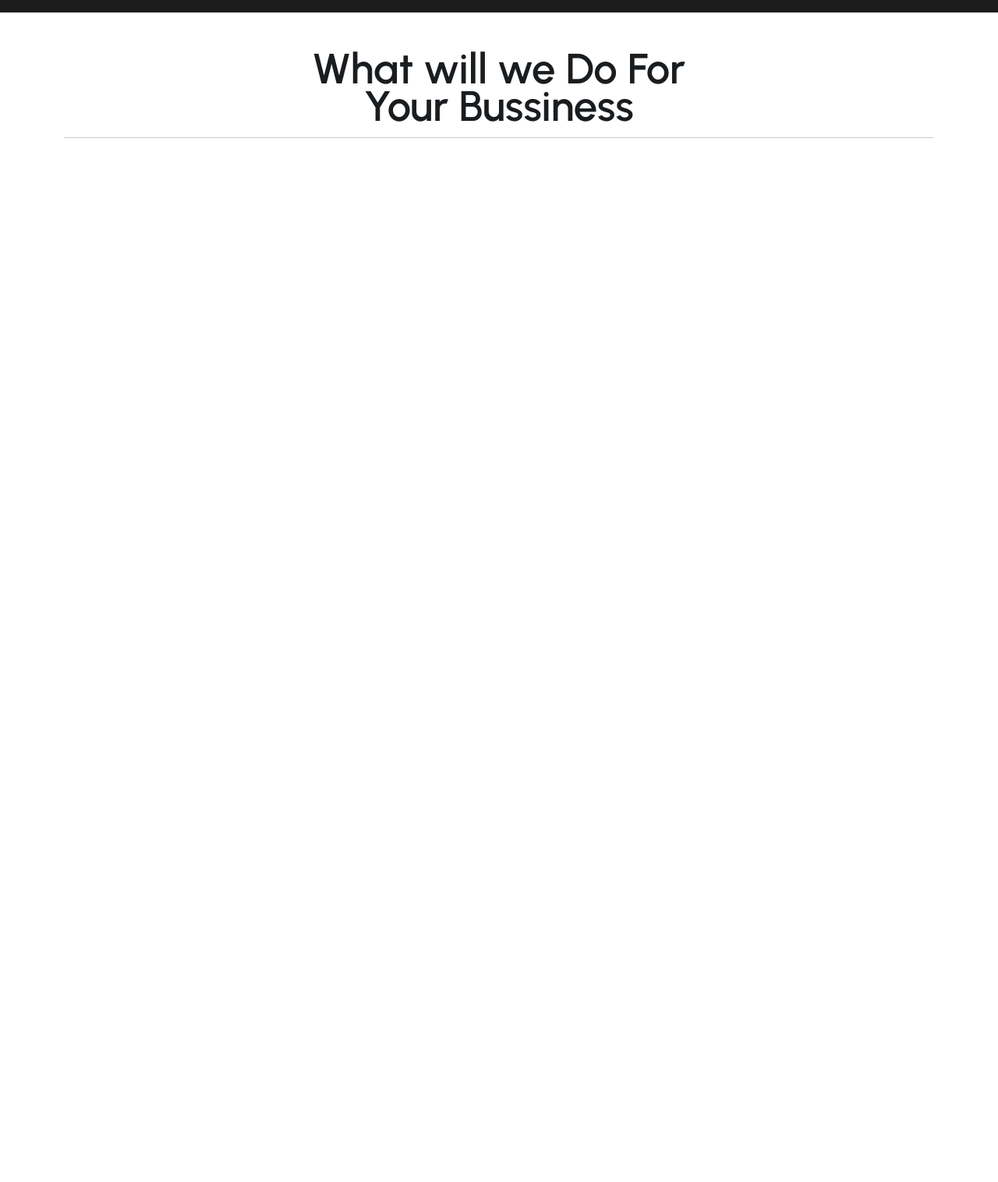
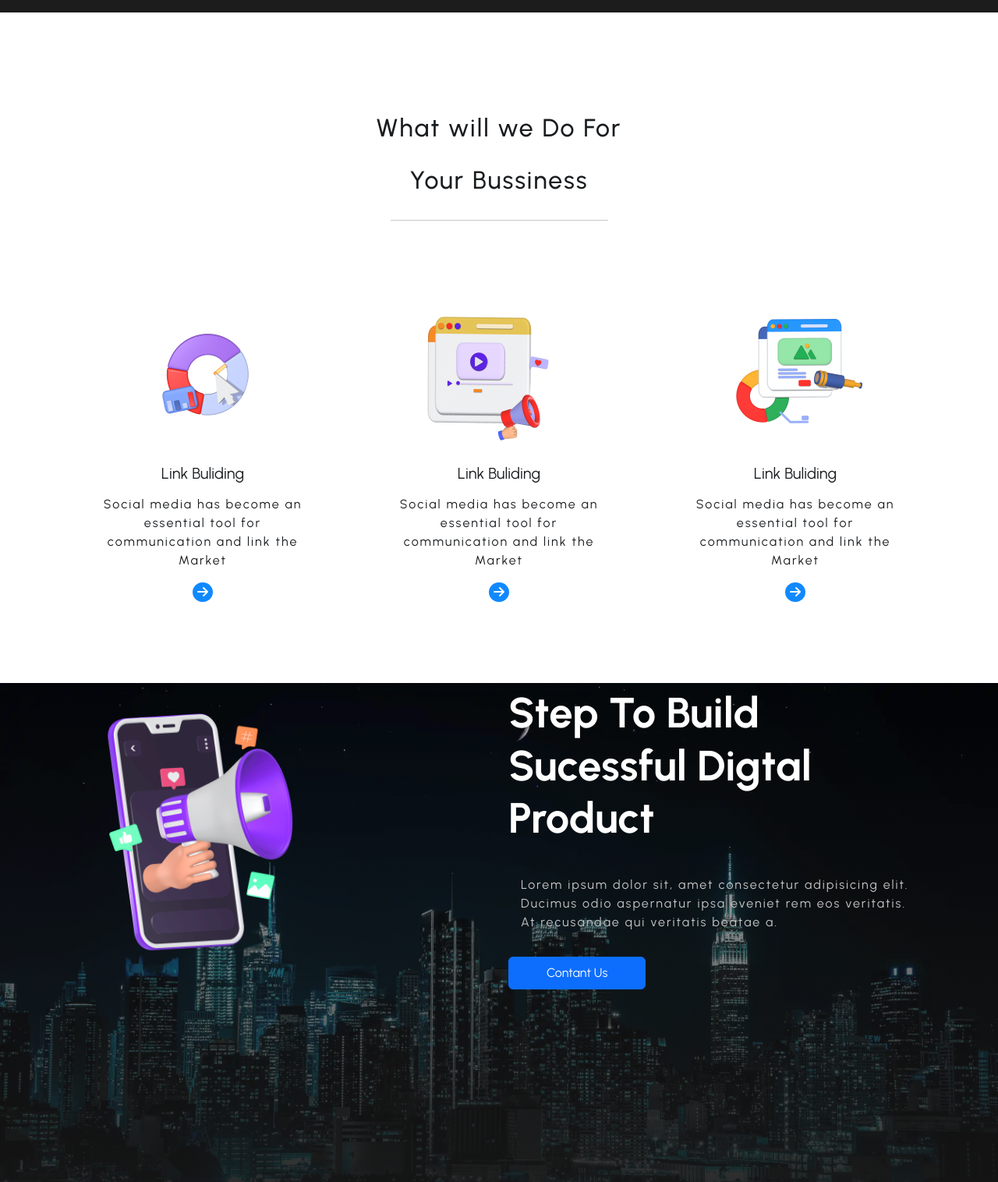
Before and after one commit to mjavedjs/Bootstrap-project-_Css, a plain HTML site: page index.html in a window 1280 px wide. Shown: the part 840-2356 px from the top of the page at 78% size. Before the commit the page ends 1033 px from the top, so only its background shows below. Drawn offline with nearby package versions, Linux system fonts and the light colour scheme.

Commit message:
Digtal producat section completed

```diff
--- a/index.html
+++ b/index.html
@@ -3,6 +3,7 @@
 <head>
     <meta charset="UTF-8">
     <meta name="viewport" content="width=device-width, initial-scale=1.0">
+    <link rel="stylesheet" href="https://cdnjs.cloudflare.com/ajax/libs/font-awesome/6.6.0/css/all.min.css" integrity="sha512-Kc323vGBEqzTmouAECnVceyQqyqdsSiqLQISBL29aUW4U/M7pSPA/gEUZQqv1cwx4OnYxTxve5UMg5GT6L4JJg==" crossorigin="anonymous" referrerpolicy="no-referrer" />
     <link href="https://cdn.jsdelivr.net/npm/bootstrap@5.3.3/dist/css/bootstrap.min.css" rel="stylesheet" integrity="sha384-QWTKZyjpPEjISv5WaRU9OFeRpok6YctnYmDr5pNlyT2bRjXh0JMhjY6hW+ALEwIH" crossorigin="anonymous">
     <link rel="stylesheet" href="./style.css">
     <title>Project</title>
@@ -11,7 +12,7 @@
     <nav class="navbar navbar-expand-lg bg-color py-5 pt-lg-5">
         <div class="container">
           <a class="navbar-brand text-white" href="#">SMIT</a>
-          <button class="navbar-toggler" type="button" data-bs-toggle="collapse" data-bs-target="#navbarSupportedContent" aria-controls="navbarSupportedContent" aria-expanded="false" aria-label="Toggle navigation">
+          <button class="navbar-toggler bg-white" type="button"  data-bs-toggle="collapse" data-bs-target="#navbarSupportedContent" aria-controls="navbarSupportedContent" aria-expanded="false" aria-label="Toggle navigation">
             <span class="navbar-toggler-icon"></span>
           </button>
           <div class="collapse navbar-collapse" id="navbarSupportedContent">
@@ -56,13 +57,85 @@
 
       <!-- Servies Section start -->
        <section class="services-section">
-            <div class="container text-center comman-title fw-bold mt-5  ">
-                     <h2 class="comman-heading "> What will we Do For <br> Your Bussiness</h2>
-                     <hr class="w-100 mx-auto ">
+            <div class="container text-center common-title fw-bold mt-5  ">
+                     <h2 class="common-heading "> What will we Do For <br> Your Bussiness</h2>
+                     <hr class="w-25 mx-auto ">
+            </div>
+            <div class="container mt-5 " >
+              <div class="row g-4">
+                <div class="col-12 col-lg-4 col-md-12  mb-2">
+                  <div class="text-center card-box rounded-2 p-5 ">
+                   <img src="./img/Social Media Analytic.png" alt="" class="img-fluid" width="200px">
+                   <h5 class="my-3  fw-normal">Link Buliding</h5>
+                   <p class=""> Social media has become an essential tool for communication  and link the Market</p>
+                   <div class="d-flex justify-content-center align-items-center">
+                          <a href="services " class="icon-span rounded-circle  d-flex justify-content-center align-items-center mt-3">
+                            <i class="fa-solid fa-arrow-right"></i>
+                          </a>
+                   </div>
+                  </div>
+                </div>
+                <!-- card 2 services -->
+
+                <div class="col-12 col-lg-4 col-md-12  mb-2">
+                  <div class="text-center card-box rounded-2 p-5">
+                   <img src="./img/Social Media Content Speaker.png" alt="" class="img-fluid" width="200px">
+                   <h5 class="my-3  fw-normal">Link Buliding</h5>
+                   <p class=""> Social media has become an essential tool for communication  and link the Market</p>
+                   <div class="d-flex justify-content-center align-items-center">
+                          <a href="services " class="icon-span rounded-circle  d-flex justify-content-center align-items-center mt-3">
+                            <i class="fa-solid fa-arrow-right"></i>
+                          </a>
+                   </div>
+                  </div>
+                </div>
+
+                <!-- card 2 services  end-->
+
+                <!-- card 3 services -->
+                <div class="col-12 col-lg-4 col-md-12 mb-2">
+                  <div class="text-center card-box rounded-2 p-5">
+                   <img src="./img/Social Media Content Monitoring.png" alt="" class="img-fluid" width="200px">
+                   <h5 class="my-3  fw-normal">Link Buliding</h5>
+                   <p class=""> Social media has become an essential tool for communication  and link the Market</p>
+                   <div class="d-flex justify-content-center align-items-center">
+                          <a href="services " class="icon-span rounded-circle  d-flex justify-content-center align-items-center mt-3">
+                            <i class="fa-solid fa-arrow-right"></i>
+                          </a>
+                   </div>
+                  </div>
+                </div>
+                <!-- card 3 services  end-->
+
+              </div>
             </div>
        </section>
+      <!-- Servies Section end -->
 
-      <!-- Servies Section end -->
+       <!-- Digital product Section start -->
+       <section class="bg-color more-infor-section">
+        <div class="container">
+         <div class="row d-flex  justify-content-around flex-row-reverse align-items-center">
+             <div class="col-12 col-md-12 col-lg-6 d-flex flex-column justify-content-center align-item-start">
+                 <h2 class="text-capitalize fw-bolder text-white">Step To Build  <br> Sucessful Digtal Product</h2>
+                 <p class="mt-3 p-3 mb-3 text-grey">Lorem ipsum dolor sit, amet consectetur adipisicing elit. Ducimus odio aspernatur ipsa eveniet rem eos veritatis. At recusandae qui veritatis beatae a.</p>
+                 <div class="text-center w-100  text-md-start">
+                   <button class="text-capitalize  btn btn-primary px-5 py-2" data-bs-toggle="tooltip" data-bs-placement="top" title="Tooltip on top">Contant us</button>
+                 </div>
+             </div>
+             <!-- Hero section img contianer -->
+              <div class="col-12 col-md-12 col-lg-6">
+               <div class="text-center text-lg-start">
+               <figure>
+               <img src="./img/Social Media 3D Animated Icon.png" alt=""  width="70%" class="img-fluid">
+               </figure>
+               </div>
+              </div>
+         </div>
+        </div>
+    </section>
+       <!-- Digital product Section End -->
+
 
  <script src="https://cdn.jsdelivr.net/npm/bootstrap@5.3.3/dist/js/bootstrap.bundle.min.js" integrity="sha384-YvpcrYf0tY3lHB60NNkmXc5s9fDVZLESaAA55NDzOxhy9GkcIdslK1eN7N6jIeHz" crossorigin="anonymous"></script>
  <script>
@@ -70,7 +143,7 @@
 var tooltipList = tooltipTriggerList.map(function (tooltipTriggerEl) {
   return new bootstrap.Tooltip(tooltipTriggerEl)
 })
+
  </script>
 </body>
-</html
->
+</html>
--- a/style.css
+++ b/style.css
@@ -14,6 +14,10 @@
     --secondary:#29a9fd;
     --pink:#C850C0;
 }
+/* .navbar{
+    position:sticky;
+    top:0%;
+} */
 h1,h2,h3,h4,h5{
     color:var(--black-color);
 }
@@ -21,7 +25,7 @@ h1{
     font-size:3rem;
 }
 h2{
-    line-height:3rem;
+    line-height:4.2rem;
     font-weight:600;
     font-size:3.4rem;
 }
@@ -70,3 +74,35 @@ button a {
     font-size:1rem;
     letter-spacing:0.03rem;
 }
+.common-heading{
+    font-size:2rem;
+    font-weight:500;
+    letter-spacing:2px;
+}
+.common-title{
+   margin-bottom:2.8rem;
+}
+.services-section{
+    padding:4.2rem  0 3rem 0 !important;
+}
+.icon-span{
+   width:1.6rem;
+   height:1.6rem;
+   background-color:#1089ff;
+   color:white;
+}
+.card-box:hover{
+    box-shadow: rgba(0, 0, 0, 0.35) 0px 5px 15px;
+}
+.more-infor-section{
+    height:80vh;
+    background-image:linear-gradient(rgba(22,22,22,0.1),rgba(22,22,22,0.9)),url(./img/night-img.webp);
+    background-repeat: no-repeat;
+    background-size:cover;
+    background-attachment:fixed;
+    padding:4rem o;
+    overflow: hidden;
+}
+.bg-white{
+    background-color: white;
+}
```
Also changed, not shown: img/Social Media 3D Animated Icon.png (added), img/Social Media Analytic.png (added), img/Social Media Content Monitoring.png (added), img/Social Media Content Speaker.png (added), img/night-img.webp (added).
